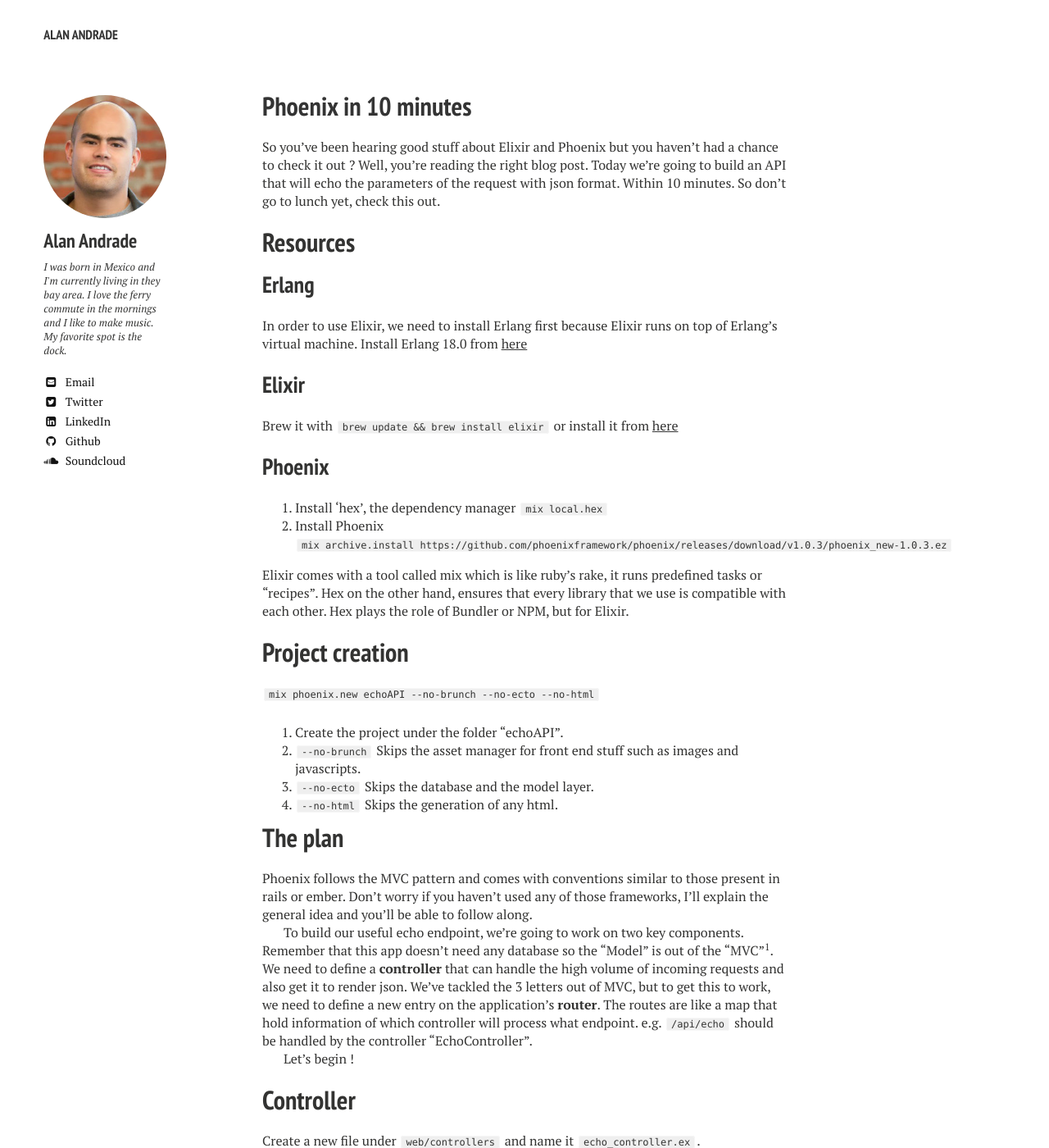
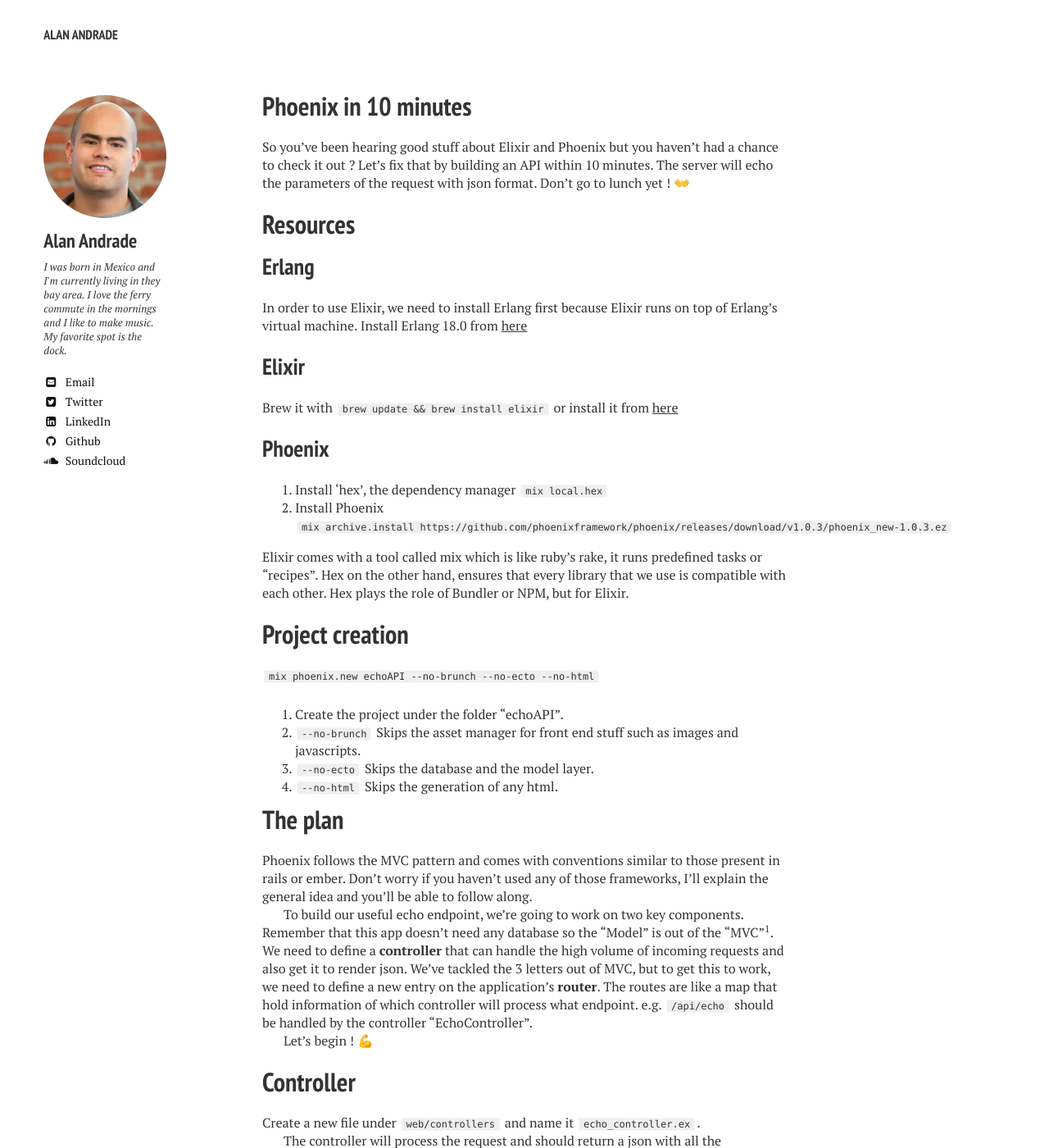
Before and after one commit to alan-andrade/alan-andrade.github.io, a Jekyll site: the page built from _posts/2015-10-10-PhoenixIn10Minutes.markdown, in a window 1280 px wide and 1400 px high. Shown: the whole window at 82% size. Built offline with Jekyll 4.4.1, drawn with Linux system fonts in a browser that asks for light colours; nearby versions of some CDN libraries; emoji names are drawn with the system emoji font; some of the changed text lies outside the part shown.

Commit message:
rephrase

```diff
--- a/_posts/2015-10-10-PhoenixIn10Minutes.markdown
+++ b/_posts/2015-10-10-PhoenixIn10Minutes.markdown
@@ -11,10 +11,9 @@
 ---
 
 So you've been hearing good stuff about Elixir and Phoenix but you
-haven't had a chance to check it out ? Well, you're reading the right blog
-post. Today we're going to build an API that will echo the parameters of the
-request with json format. Within 10 minutes. So don't go to lunch yet,
-check this out.
+haven't had a chance to check it out ? Let's fix that by building an API
+within 10 minutes. The server will echo the parameters of the request
+with json format. Don't go to lunch yet ! :open_hands:
 
 # Resources
 
@@ -66,7 +65,7 @@
 endpoint. e.g. `/api/echo` should be handled by the controller
 "EchoController".
 
-Let's begin !
+Let's begin ! :muscle:
 
 # Controller
 
```
Also changed, not shown: other parts of _posts/2015-10-10-PhoenixIn10Minutes.markdown (+3 -3 lines), 3 other files.
